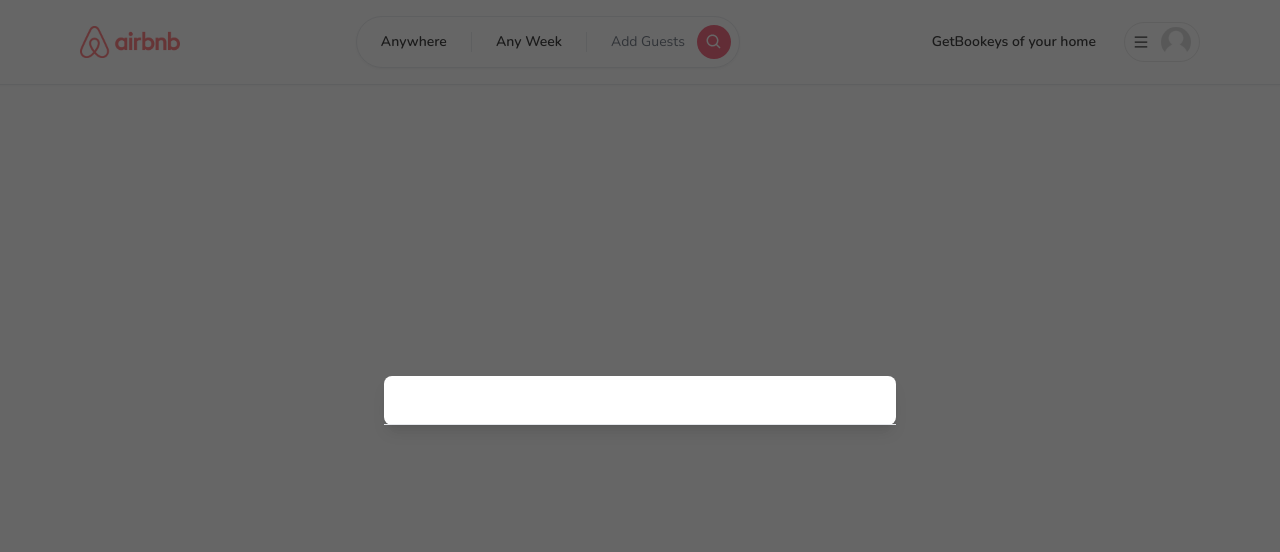
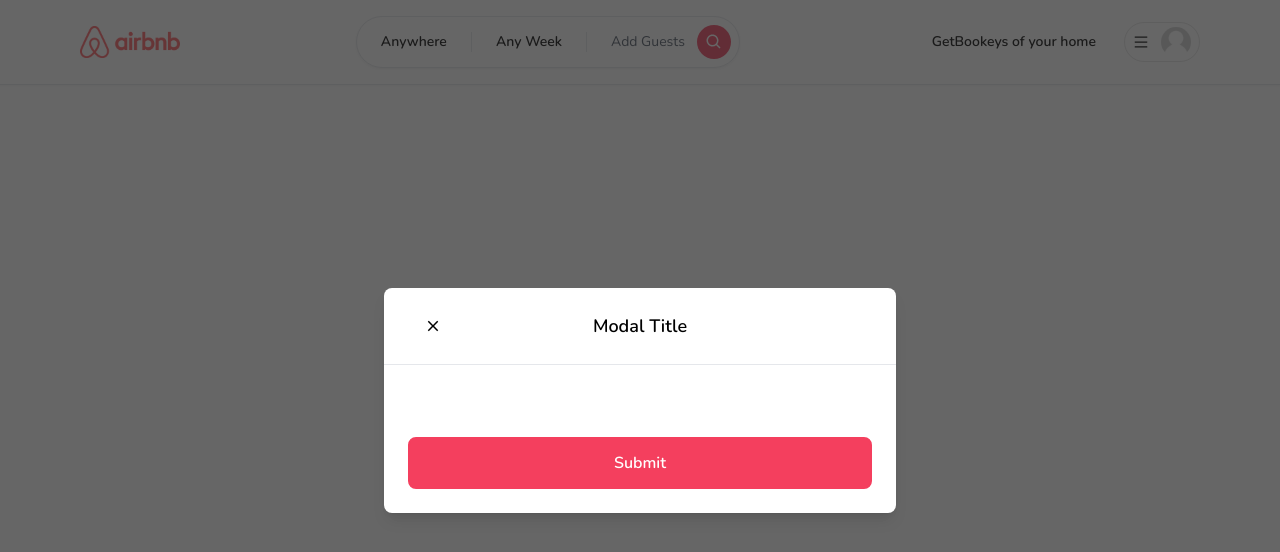
Before and after one commit to MarufPulok/GetBookeys, a Next.js app: page / in a window 1280 px wide. Shown: the top 552 px of the page. Built offline with nearby package versions, Linux system fonts and the light colour scheme.

Commit message:
modal and modal button

```diff
--- /dev/null
+++ b/app/components/Button.tsx
@@ -0,0 +1,47 @@
+'use client';
+import React from "react";
+import { IconType } from "react-icons";
+
+interface ButtonProps {
+  label: string;
+  onClick: (e: React.MouseEvent<HTMLButtonElement>) => void;
+  disabled?: boolean;
+  outline?: boolean;
+  small?: boolean;
+  icon?: IconType;
+}
+
+export default function Button({
+  label,
+  onClick,
+  disabled,
+  outline,
+  small,
+  icon: Icon,
+}: ButtonProps) {
+  return (
+    <button
+      onClick={onClick}
+      disabled={disabled}
+      className={`
+    relative
+    disabled:opacity-70
+    disabled:cursor-not-allowed
+    rounded-lg
+    hover:opacity-80
+    transition
+    w-full
+    ${outline ? "bg-white" : "bg-rose-500"}
+    ${outline ? "border-black" : "border-rose-500"}
+    ${outline ? "text-black" : "text-white"}
+    ${small ? "py-1" : "py-3"}
+    ${small ? "text-sm" : "text-md"}
+    ${small ? "font-light" : "font-semibold"}
+    ${small ? "border-[1px]" : "border-2"}
+    `}
+    >
+      {Icon && <Icon className="absolute left-4 top-3" size={24} />}
+      {label}
+    </button>
+  );
+}
--- a/app/components/modals/Modal.tsx
+++ b/app/components/modals/Modal.tsx
@@ -1,5 +1,7 @@
 "use client";
 import React, { useCallback, useEffect, useState } from "react";
+import { IoMdClose } from "react-icons/io";
+import Button from "../Button";
 
 interface ModalProps {
   isOpen?: boolean;
@@ -11,7 +13,7 @@
   actionLabel: string;
   disabled?: boolean;
   secondaryAction?: () => void;
-  secondaryLabel?: string;
+  secondaryActionLabel?: string;
 }
 
 export default function Modal({
@@ -24,7 +26,7 @@
   actionLabel,
   disabled,
   secondaryAction,
-  secondaryLabel,
+  secondaryActionLabel,
 }: ModalProps) {
   const [showModal, setShowModal] = useState(isOpen);
 
@@ -77,10 +79,36 @@
                 `}
           >
             <div className="translate h-full lg:h-auto md:h-auto border-0 rounded-lg shadow-lg relative flex flex-col w-full bg-white outline-none focus:outline-none">
-                {/* header */}
-                <div className="flex items-center p-6 rounded-t justify-center relative border-b-[1px]">
+              {/* header */}
+              <div className="flex items-center p-6 rounded-t justify-center relative border-b-[1px]">
+                <button className="p-1 border-0 hover:opacity-70 transition absolute left-9">
+                  <IoMdClose size={18} onClick={handleClose} />
+                </button>
+                <div className="text-lg font-semibold">
+                  {title || "Modal Title"}
+                </div>
+              </div>
+              {/* body */}
+              <div className="relative p-6 flex-auto">{body}</div>
+              {/* footer */}
+              <div className="flex flex-col gap-2 p-6">
+                <div className="flex flex-row items-center gap-4 w-full">
+                  {secondaryAction && secondaryActionLabel && (
+                    <Button
+                      outline
+                      disabled={disabled}
+                      label={secondaryActionLabel}
+                      onClick={handleSecondaryAction}
+                    />
+                  )}
 
+                  <Button
+                    disabled={disabled}
+                    label={actionLabel}
+                    onClick={handleSubmit}
+                  />
                 </div>
+              </div>
             </div>
           </div>
         </div>
--- a/app/layout.tsx
+++ b/app/layout.tsx
@@ -22,7 +22,7 @@
     <html lang="en">
       <body className={font.className}>
         <ClientOnly>
-          <Modal isOpen/>
+          <Modal actionLabel="Submit" isOpen/>
           <Navbar />
         </ClientOnly>
         {children}
```
